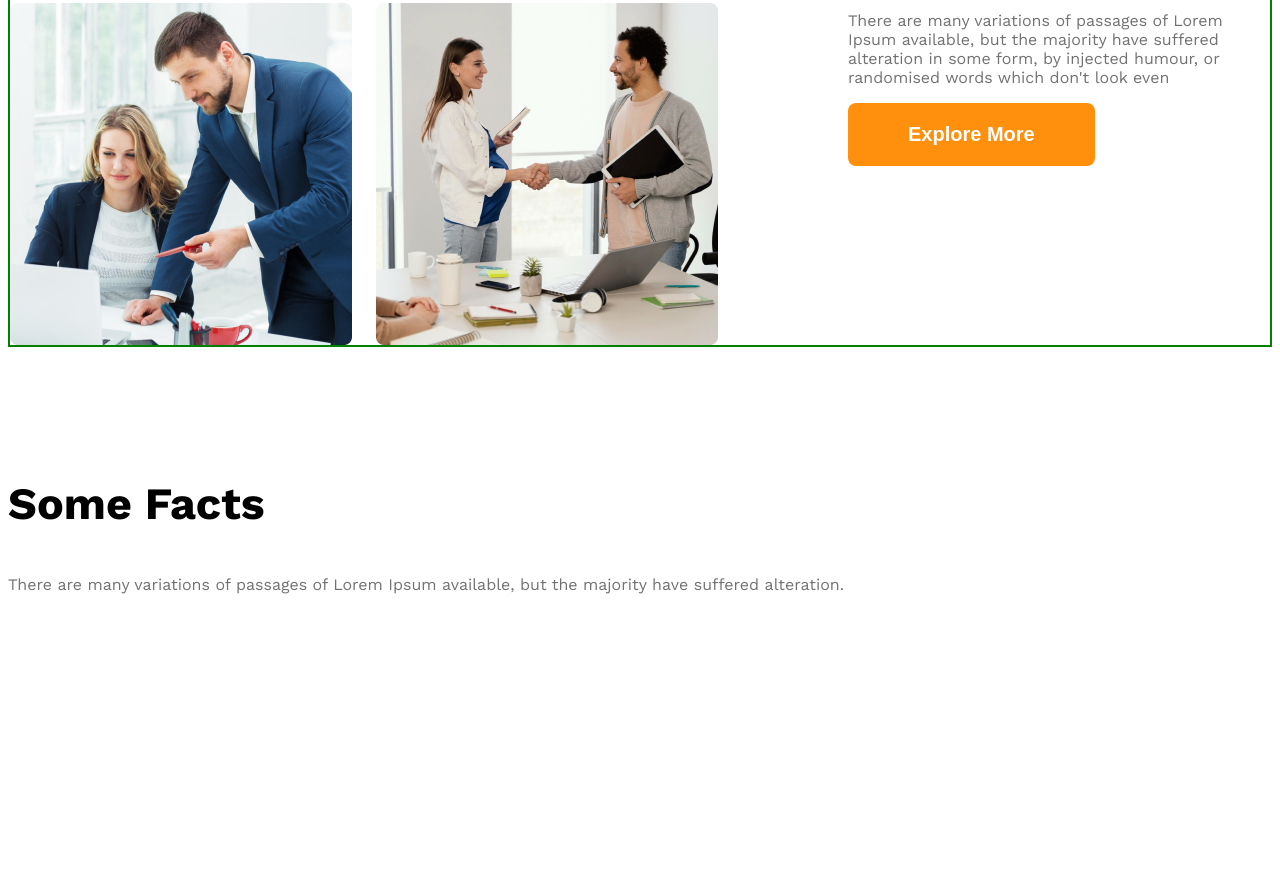
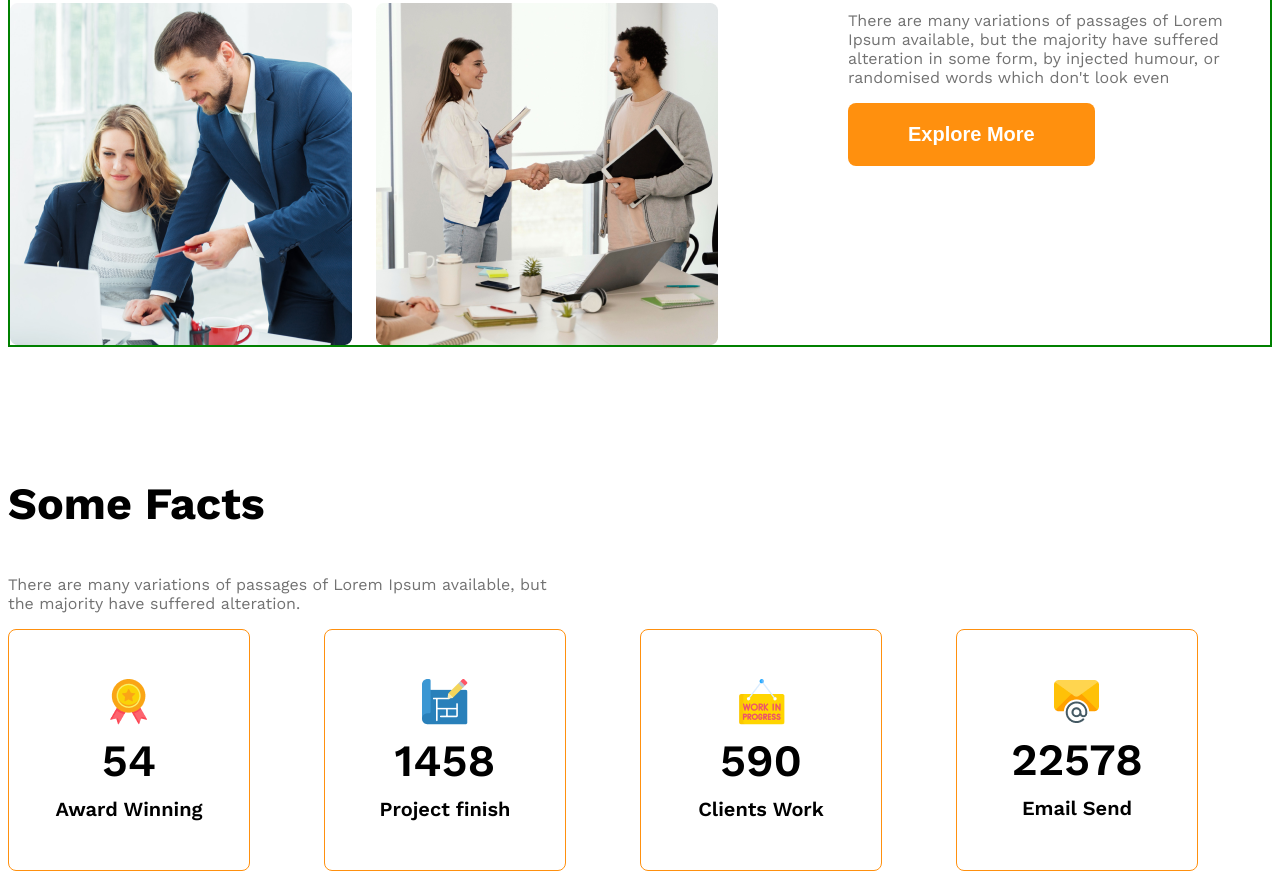
Before and after one commit to Kawsaralam1/architects-website, a plain HTML site: page index.html in a window 1280 px wide. Shown: the part 1765-2644 px from the top of the page. Before the commit the page ends 2375 px from the top, so only its background shows below. Drawn offline with nearby package versions, Linux system fonts and the light colour scheme.

Commit message:
complete some facts section

```diff
--- a/index.html
+++ b/index.html
@@ -50,9 +50,36 @@
         <!-- some facts  -->
          <section class="some-facts">
             <h3 class="section-title">Some Facts</h3>
-            <p class="text-light-gray">There are many variations of passages of Lorem Ipsum available, but the majority have suffered alteration.</p>
+            <p class="text-light-gray fact-description">There are many variations of passages of Lorem Ipsum available, but the majority have suffered alteration.</p>
             <div class="facts-container">
-
+                <div class="fact-card display-flex">
+                    <div>
+                        <img src="images/icons/ribon.png" alt="" class="fact-icon">
+                    <h4 class="fact-number">54</h4>
+                    <h55 class="fact-name">Award Winning</h55>
+                    </div>
+                </div>
+                <div class="fact-card display-flex">
+                    <div>
+                        <img src="images/icons/projects.png" alt="" class="fact-icon">
+                    <h4 class="fact-number">1458</h4>
+                    <h55 class="fact-name">Project finish</h55>
+                    </div>
+                </div>
+                <div class="fact-card display-flex">
+                   <div>
+                     <img src="images/icons/customers.png" alt="" class="fact-icon">
+                    <h4 class="fact-number">590</h4>
+                    <h55 class="fact-name">Clients Work</h55>
+                   </div>
+                </div>
+                <div class="fact-card display-flex">
+                    <div>
+                        <img src="images/icons/email.png" alt="" class="fact-icon">
+                    <h4 class="fact-number">22578</h4>
+                    <h55 class="fact-name">Email Send </h55>
+                    </div>
+                </div>
             </div>
          </section>
 
--- a/style/architects.css
+++ b/style/architects.css
@@ -37,7 +37,33 @@
     font-weight: 600;
     border-radius: 8px;
 }
-
+.facts-container{
+    display:grid;
+    grid-template-columns: repeat(4,1fr);
+}
+.fact-card{
+    border:1px solid #FF900E;
+    width:240px;
+    height:240px;
+    border-radius: 8px;
+    text-align: center;
+    justify-content: center;
+    align-items: center;
+}
+.fact-description{
+    max-width: 540px;
+}
+.fact-number{
+    font-size: 2.8rem;
+    font-weight: 600;
+    margin-top: 5px;
+    margin-bottom: 10px;
+}
+.fact-name{
+    font-size: 1.25rem;
+    font-weight: 600;
+    margin-top: 10px;
+}
 .section-title{
     font-size: 2.8rem;
     font-weight: 700;
```
